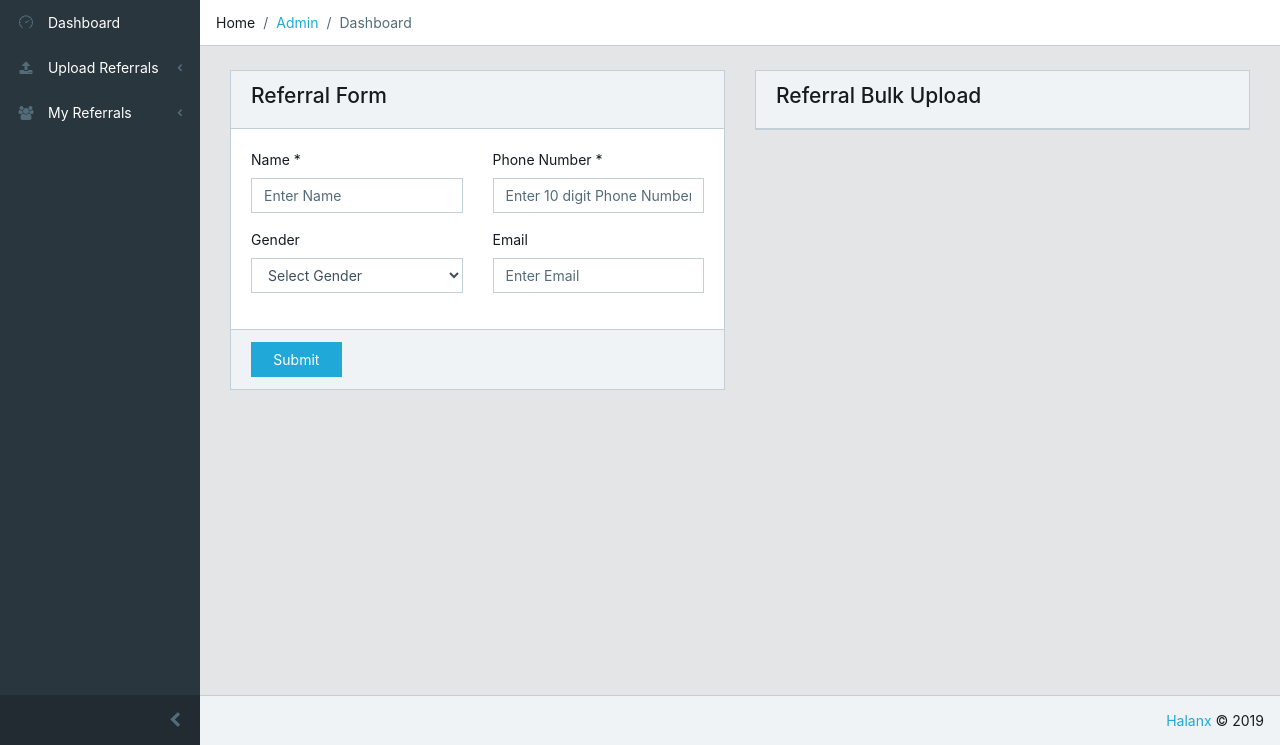
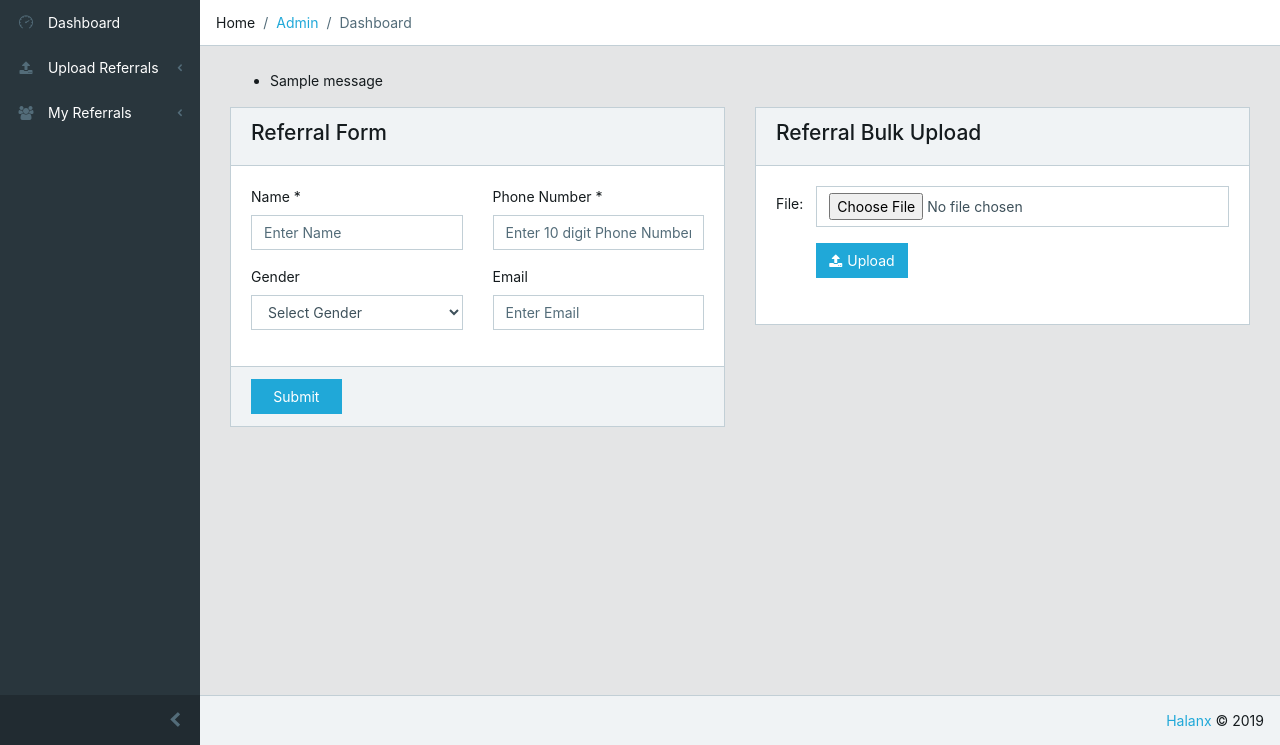
Before and after one commit to HalanxDev/Halanx-Affiliate-Marketing-Tool, a Django app: page /referrals/upload/ in a window 1280 px wide. Shown: the part 55-800 px from the top of the page. Run offline with Django 3.2, Linux system fonts and the light colour scheme; a user stored in the database is signed in; tables that the repository leaves empty hold one stand-in row (values such as "Sample post"); grey boxes marked "Sample" are stand-in pictures; one stand-in notice (Sample message) is shown; some libraries are stand-ins or nearby versions.

Commit message:
referral upload csv complete

```diff
--- a/affiliates/templates/referral_upload.html
+++ b/affiliates/templates/referral_upload.html
@@ -6,26 +6,36 @@
 
 
 {% block content %}
+    {% if messages %}
+    <ul class="messages">
+        {% for message in messages %}
+        <li{% if message.tags %} class="{{ message.tags }}"{% endif %}>{{ message }}</li>
+        {% endfor %}
+    </ul>
+    {% endif %}
     <div class="row">
         <div class="col-lg-6 col-sm-12">
             <div class="card">
                 <div class="card-header">
-                    <h4>{% if referral_type == 'tenant' %}Tenant{% elif referral_type == 'house_owner' %}House Owner{% endif %} Referral Form</h4>
+                    <h4>{% if referral_type == 'tenant' %}Tenant{% elif referral_type == 'house_owner' %}House
+                        Owner{% endif %} Referral Form</h4>
                 </div>
 
                 <div class="card-body">
-                    <form class="form-horizontal" id="tenant_referral_form" method="post">
+                    <form class="form-horizontal" id="referral_upload_form" method="post">
                         {% csrf_token %}
                         <div class="form-group">
                             <div class="row">
                                 <div class="col-sm-6">
                                     <label>Name *</label>
-                                    <input type="text" name="name" class="form-control" placeholder="Enter Name" required>
+                                    <input type="text" name="name" class="form-control" placeholder="Enter Name"
+                                           required>
                                 </div>
 
                                 <div class="col-sm-6">
                                     <label>Phone Number *</label>
-                                    <input type="text" name="phone_no" class="form-control" placeholder="Enter 10 digit Phone Number"
+                                    <input type="text" name="phone_no" class="form-control"
+                                           placeholder="Enter 10 digit Phone Number"
                                            required>
                                 </div>
                             </div>
@@ -57,7 +67,8 @@
                                 <div class="row">
                                     <div class="col-sm-12">
                                         <label>Preferred Location for Rent</label>
-                                    <input type="text" class="form-control" name="preferred_location" id="select_location"
+                                        <input type="text" class="form-control" name="preferred_location"
+                                               id="select_location"
                                                placeholder="Search Location">
                                     </div>
                                 </div>
@@ -67,7 +78,8 @@
                                 <div class="row">
                                     <div class="col-sm-6">
                                         <label>Expected Rent</label>
-                                    <input type="text" class="form-control" name="expected_rent" placeholder="Enter Expected Rent (in ₹)">
+                                        <input type="text" class="form-control" name="expected_rent"
+                                               placeholder="Enter Expected Rent (in ₹)">
                                     </div>
 
                                     <div class="col-sm-6">
@@ -107,7 +119,8 @@
                                 <div class="row">
                                     <div class="col-sm-12">
                                         <label>House Address *</label>
-                                    <input type="text" class="form-control" name="house_address" id="select_location"
+                                        <input type="text" class="form-control" name="house_address"
+                                               id="select_location"
                                                placeholder="Enter House Address" required>
                                     </div>
                                 </div>
@@ -138,7 +151,7 @@
                 <div class="card-footer">
                     <div class="row">
                         <div class="col-sm-3">
-                            <button type="submit" form="tenant_referral_form" class="btn btn-primary btn-block">Submit
+                            <button type="submit" form="referral_upload_form" class="btn btn-primary btn-block">Submit
                             </button>
                         </div>
                     </div>
@@ -149,7 +162,39 @@
         <div class="col-lg-6 col-sm-12">
             <div class="card">
                 <div class="card-header">
-                    <h4>{% if referral_type == 'tenant' %}Tenant{% elif referral_type == 'house_owner' %}House Owner{% endif %} Referral Bulk Upload</h4>
+                    <h4>{% if referral_type == 'tenant' %}Tenant{% elif referral_type == 'house_owner' %}House
+                        Owner{% endif %} Referral Bulk Upload</h4>
+                </div>
+
+                <div class="card-body">
+                    <form class="form-horizontal" id="referral_upload_csv" method="post" action="{{ referral_upload_csv_url }}"
+                          enctype="multipart/form-data">
+                        {% csrf_token %}
+                        <input type="hidden" name="referral_type" value="{{ referral_type }}">
+                        <div class="form-group">
+                            <div class="row">
+                                <div class="col-sm-1">
+                                    <label for="name" class="col-form-label">File:</label>
+                                </div>
+                                <div class="col-sm-11">
+                                    <input type="file" class="form-control" name="csv_file" id="csv_file" required>
+                                </div>
+                            </div>
+                        </div>
+
+                        <div class="form-group">
+                            <div class="row">
+                                <div class="col-sm-1">
+
+                                </div>
+                                <div class="col-sm-11" style="margin-bottom:10px;">
+                                    <button class="btn btn-primary">
+                                        <span class="fa fa-upload" style="margin-right:5px;"></span>Upload
+                                    </button>
+                                </div>
+                            </div>
+                        </div>
+                    </form>
                 </div>
             </div>
         </div>
--- a/affiliates/templates/test.html
+++ b/affiliates/templates/test.html
@@ -1,6 +1,6 @@
 <html>
     <head>
-        <script src="http://127.0.0.1:8000/static/js/widgets/hello.js" type="text/javascript"></script>
+        <script src="http://127.0.0.1:8000/static/widgets/js/hello.js" type="text/javascript"></script>
         <script type="text/javascript" src="http://127.0.0.1:8000/widgets/data.js"></script>
     </head>
 
--- a/affiliates/urls.py
+++ b/affiliates/urls.py
@@ -22,6 +22,7 @@ urlpatterns = [
     url(r'^profile/$', views.profile_view, name='profile_view'),
 
     url(r'^referrals/upload/$', views.referral_upload_view, name='referral_upload_view'),
+    url(r'^referrals/upload/csv/$', views.referral_upload_csv_view, name='referral_upload_csv_view'),
     url(r'^referrals/list/$', views.referral_list_view, name='referral_list_view'),
 
     url(r'^widgets/data.js', views.test_view),
--- a/affiliates/utils.py
+++ b/affiliates/utils.py
@@ -1,4 +1,5 @@
 from decouple import config
+from django.utils import timezone
 from sendgrid import sendgrid
 from sendgrid.helpers.mail import Mail
 
@@ -13,6 +14,11 @@ def get_picture_upload_path(instance, filename):
 def get_thumbnail_upload_path(instance, filename):
     return "affiliates/{}/thumbnail/{}-{}".format(instance.affiliate.id, generate_random_code(n=5),
                                                   filename.split('/')[-1])
+
+
+def get_referral_csv_upload_path(instance, filename):
+    return "affiliates/{}/referral-uploads/{}_{}".format(instance.id, timezone.now().strftime("%Y_%m_%d_%H_%M_%S"),
+                                                         filename)
 
 
 default_profile_pic_url = "https://d28fujbigzf56k.cloudfront.net/static/img/nopic.jpg"
--- a/affiliates/views.py
+++ b/affiliates/views.py
@@ -1,6 +1,8 @@
 import json
 from datetime import timedelta
 
+import pandas as pd
+from io import StringIO
 from decouple import config
 from django.contrib import messages
 from django.contrib.auth import logout, authenticate, login, get_user_model, update_session_auth_hash
@@ -9,6 +11,7 @@ from django.contrib.auth.forms import PasswordResetForm, PasswordChangeForm
 from django.contrib.auth.models import AnonymousUser
 from django.contrib.auth.views import PasswordResetView
 from django.contrib.sites.shortcuts import get_current_site
+from django.core.files.storage import default_storage
 from django.core.paginator import Paginator
 from django.http import HttpResponseRedirect, JsonResponse, HttpResponse
 from django.shortcuts import render, redirect
@@ -23,11 +26,12 @@ from django.views.decorators.http import require_http_methods
 from affiliates.models import Affiliate, AffiliateOccupationCategory, AffiliateOrganisationTypeCategory, \
     AffiliatePicture
 from affiliates.tokens import account_activation_token
-from affiliates.utils import send_account_verification_email, send_password_reset_email
+from affiliates.utils import send_account_verification_email, send_password_reset_email, get_referral_csv_upload_path
 from referrals.models import TenantReferral, HouseOwnerReferral
-from referrals.utils import TENANT_REFERRAL, DASHBOARD_FORM_SOURCE, HOUSE_OWNER_REFERRAL
+from referrals.utils import TENANT_REFERRAL, DASHBOARD_FORM_SOURCE, HOUSE_OWNER_REFERRAL, DASHBOARD_BULK_UPLOAD_SOURCE
 from utility.form_field_utils import get_number, get_datetime
 from utility.random_utils import generate_random_code
+from utility.url_utils import build_url
 
 LOGIN_URL = '/login/'
 
@@ -256,7 +260,7 @@ def referral_upload_view(request):
 
         if referral_type == TENANT_REFERRAL:
             if TenantReferral.objects.filter(affiliate=affiliate, phone_no=phone_no,
-                                             timestamp__lte=timezone.now()-timedelta(days=30)).exists():
+                                             timestamp__gte=timezone.now() - timedelta(days=30)).exists():
                 error = "Duplicate Tenant Referral!"
             else:
                 preferred_location = data.get('preferred_location')
@@ -264,7 +268,8 @@ def referral_upload_view(request):
                 expected_movein_date = get_datetime(data.get('expected_movein_date'))
                 accomodation_for = data.get('accomodation_for')
                 accomodation_type = data.get('accomodation_type')
-                TenantReferral.objects.create(affiliate=affiliate, name=name, phone_no=phone_no, gender=gender, email=email,
+                TenantReferral.objects.create(affiliate=affiliate, name=name, phone_no=phone_no, gender=gender,
+                                              email=email,
                                               preferred_location=preferred_location, expected_rent=expected_rent,
                                               expected_movein_date=expected_movein_date,
                                               accomodation_for=accomodation_for, accomodation_type=accomodation_type,
@@ -272,7 +277,7 @@ def referral_upload_view(request):
                 msg = "Referral was submitted successfully."
         elif referral_type == HOUSE_OWNER_REFERRAL:
             if HouseOwnerReferral.objects.filter(affiliate=affiliate, phone_no=phone_no,
-                                                 timestamp__lte=timezone.now()-timedelta(days=30)).exists():
+                                                 timestamp__gte=timezone.now() - timedelta(days=30)).exists():
                 error = "Duplicate House Owner Referral!"
             else:
                 house_address = data.get('house_address')
@@ -283,6 +288,61 @@ def referral_upload_view(request):
                                                   house_type=house_type, source=DASHBOARD_FORM_SOURCE)
                 msg = "Referral was submitted successfully."
         return render(request, 'referral_upload.html', {'msg': msg, 'error': error, **metadata})
+
+
+@affiliate_login_required
+@require_http_methods(['POST'])
+def referral_upload_csv_view(request):
+    affiliate = Affiliate.objects.get(user=request.user)
+    referral_type = request.POST.get('referral_type')
+
+    try:
+        csv_file = request.FILES['csv_file']
+        if not csv_file.name.endswith('.csv'):
+            messages.error(request, "File is not CSV type")
+            return HttpResponseRedirect(reverse('referral_upload_view'))
+
+        # if file is too large, return
+        if csv_file.multiple_chunks():
+            messages.error(request, "Uploaded file is too big ({:.2f} MB).".format(csv_file.size / (1000 * 1000), ))
+            return HttpResponseRedirect(reverse('referral_upload_view'))
+
+        df = pd.read_csv(StringIO(csv_file.read().decode('utf-8')))
+        default_storage.save(get_referral_csv_upload_path(affiliate, csv_file.name), csv_file)
+
+        if 'Name' in df.columns and 'Phone Number' in df.columns:
+            count = 0
+            for row in df.to_dict('records'):
+                if referral_type == TENANT_REFERRAL:
+                    if not TenantReferral.objects.filter(affiliate=affiliate, phone_no=row['Phone Number'],
+                                                         timestamp__gte=timezone.now() - timedelta(days=30)).exists():
+                        TenantReferral.objects.create(affiliate=affiliate, phone_no=row['Phone Number'],
+                                                      email=row.get('Email'), name=row['Name'],
+                                                      gender=row.get('Gender'),
+                                                      preferred_location=row.get('Preferred Location'),
+                                                      expected_movein_date=get_datetime(row.get('Expected Move-In Date')),
+                                                      accomodation_for=row.get('Accomodation For'),
+                                                      accomodation_type=row.get('Accomodation Type'),
+                                                      source=DASHBOARD_BULK_UPLOAD_SOURCE)
+                        count += 1
+                elif referral_type == HOUSE_OWNER_REFERRAL:
+                    if not HouseOwnerReferral.objects.filter(affiliate=affiliate, phone_no=row['Phone Number'],
+                                                             timestamp__gte=timezone.now() - timedelta(days=30)
+                                                             ).exists():
+                        HouseOwnerReferral.objects.create(affiliate=affiliate, phone_no=row['Phone Number'],
+                                                          email=row.get('Email'), name=row['Name'],
+                                                          gender=row.get('Gender'),
+                                                          house_address=row.get('House Address'),
+                                                          bhk_count=row.get('BHK Count'),
+                                                          house_type=row.get('House Type'),
+                                                          source=DASHBOARD_BULK_UPLOAD_SOURCE)
+                        count += 1
+            messages.info(request, "{} referrals were submitted successfully!".format(count))
+        else:
+            messages.error(request, "File does not contain required headers `Name` and `Phone Number`.")
+    except Exception as e:
+        messages.error(request, "Unable to upload file. " + repr(e))
+    return HttpResponseRedirect(build_url('referral_upload_view', params={'type': referral_type}))
 
 
 @affiliate_login_required
--- a/static_dev/widgets/js/hello.js
+++ b/static_dev/widgets/js/hello.js
@@ -42,7 +42,7 @@
             let css_link = $("<link>", {
                 rel: "stylesheet",
                 type: "text/css",
-                href: "http://127.0.0.1:8000/static/css/widgets/style.css"
+                href: "http://127.0.0.1:8000/static/widgets/css/style.css"
             });
             css_link.appendTo('head');
 
--- a/templates/base/base.html
+++ b/templates/base/base.html
@@ -12,6 +12,7 @@
 {% url 'home_page' as home_page_url %}
 {% url 'profile_view' as profile_url %}
 {% url 'referral_upload_view' as referral_upload_url %}
+{% url 'referral_upload_csv_view' as referral_upload_csv_url %}
 {% url 'referral_list_view' as referral_list_url %}
 
 <!--Headers-->
```
Also changed, not shown: utility/url_utils.py (added, +18 -0 lines). Lines whose indentation alone changed are shown as unchanged.
